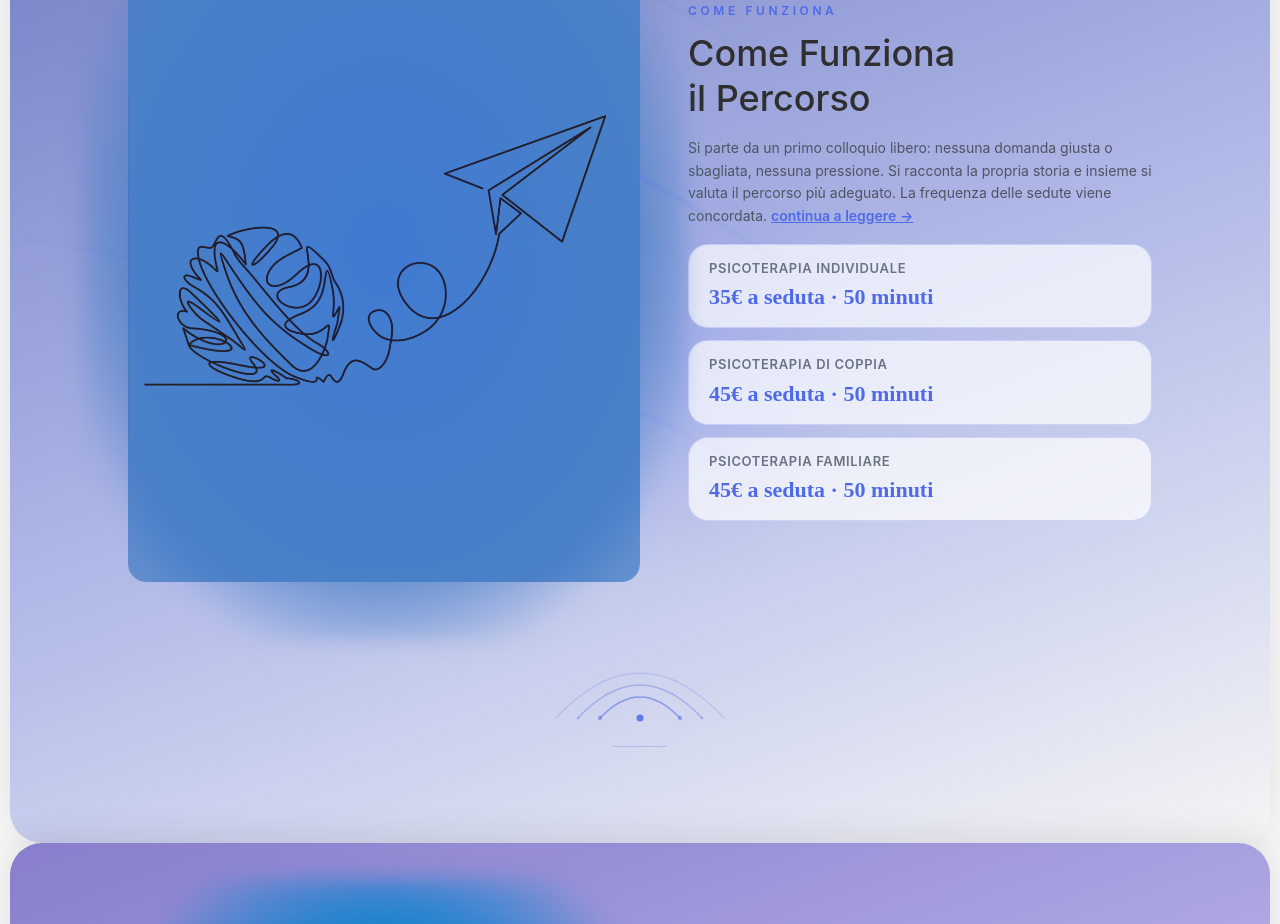
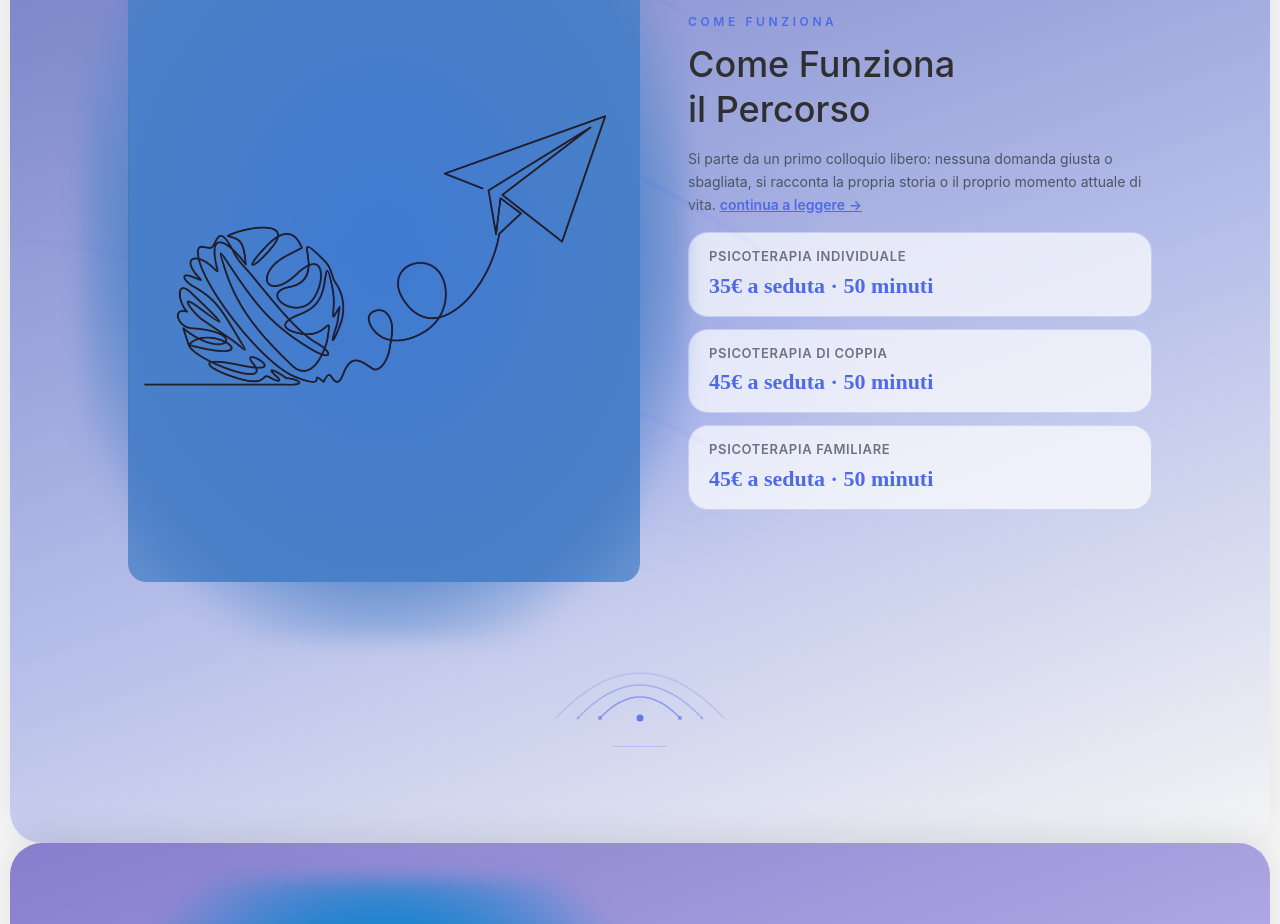
Before and after one commit to TheEmilz/psicodinamica-sociale, a React (Vite) app: page / in a window 1280 px wide. Shown: the part 2900-3824 px from the top of the page. Built offline with nearby package versions, Linux system fonts and the light colour scheme.

Commit message:
Aggiorna testo sezione Come Funziona in home

```diff
--- a/src/App.jsx
+++ b/src/App.jsx
@@ -605,7 +605,7 @@ export default function App() {
               Come Funziona<br />il Percorso
             </motion.h2>
             <motion.p variants={itemSpring} className="text-sm leading-relaxed mb-4" style={{ color: '#4b5563' }}>
-              Si parte da un primo colloquio libero: nessuna domanda giusta o sbagliata, nessuna pressione. Si racconta la propria storia e insieme si valuta il percorso più adeguato. La frequenza delle sedute viene concordata.{' '}
+              Si parte da un primo colloquio libero: nessuna domanda giusta o sbagliata, si racconta la propria storia o il proprio momento attuale di vita.{' '}
               <Link to="/come-funziona" style={{ color: '#4f6ae8', fontWeight: 600, textDecoration: 'underline' }}>continua a leggere →</Link>
             </motion.p>
             <motion.div variants={itemSpring} className="flex flex-col gap-3" style={{ width: '100%' }}>
```
